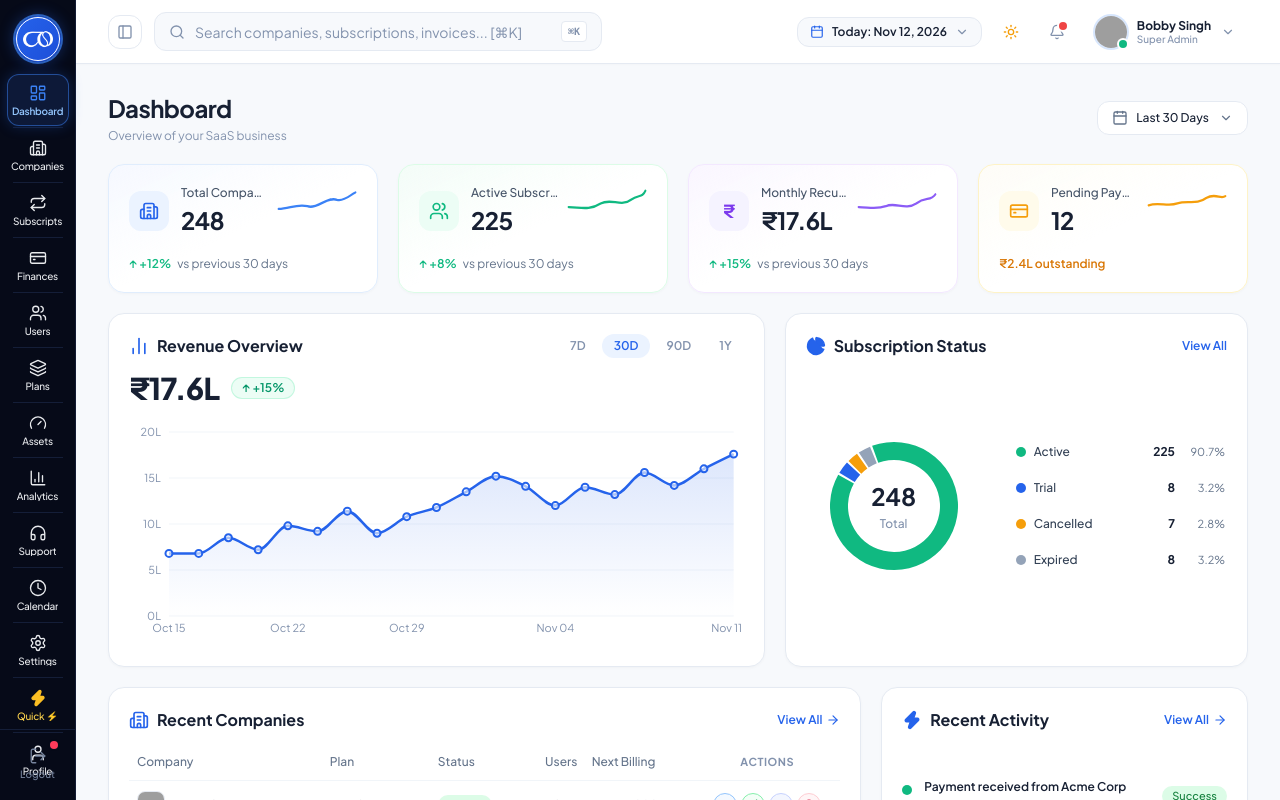
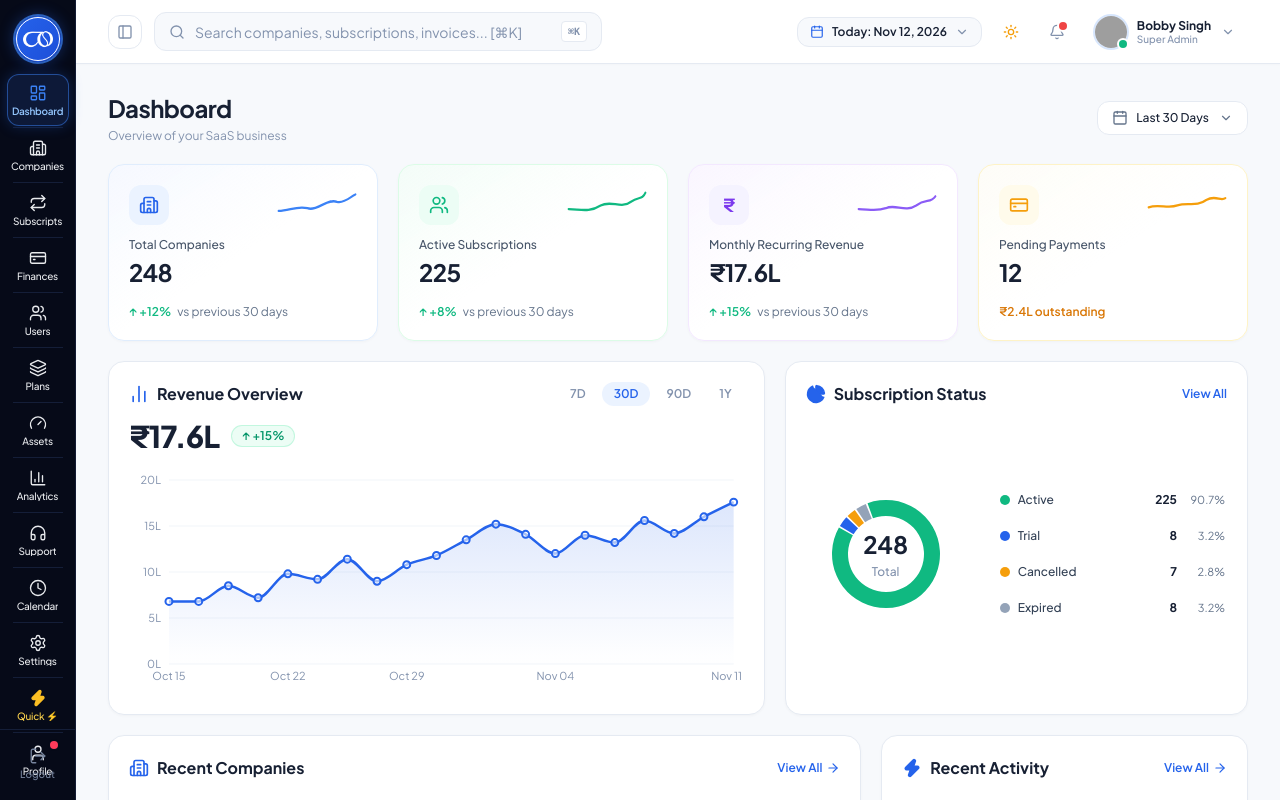
Before and after one commit to bhartijaiswal-codeflies/pulse-crm, a React (Vite) app: page / in a window 1280 px wide. Built offline with nearby package versions, Linux system fonts and the light colour scheme; grey boxes are pictures that could not be loaded.

Commit message:
fix(dashboard): refine stat cards layout, prevent legend text truncation, and expand recent companies table width

```diff
--- a/src/components/dashboard/StatCards.jsx
+++ b/src/components/dashboard/StatCards.jsx
@@ -111,28 +111,26 @@ export const StatCards = () => {
           onClick={card.onClick}
           className={`rounded-2xl p-4 sm:p-5 border ${card.bgClass} shadow-[0_1px_3px_rgba(0,0,0,0.03)] hover:shadow-md transition-all duration-200 cursor-pointer flex flex-col justify-between overflow-hidden relative`}
         >
-          {/* Top Row: Icon + Title & Value on Left, Sparkline on Right */}
-          <div className="flex items-start justify-between gap-2">
-            <div className="flex items-center gap-2.5 sm:gap-3 min-w-0 flex-1">
-              {card.icon}
-              <div className="min-w-0">
-                <p className="text-xs font-medium text-[#475569] dark:text-slate-400 leading-tight truncate" title={card.title}>
-                  {card.title}
-                </p>
-                <h3 className="text-2xl font-bold text-[#172033] dark:text-white mt-1 tracking-tight">
-                  {card.value}
-                </h3>
-              </div>
-            </div>
-
-            {/* Sparkline curve */}
-            <div className="flex-shrink-0 pt-0.5 overflow-hidden">
+          {/* Top Row: Icon on left, Sparkline on right */}
+          <div className="flex items-center justify-between">
+            {card.icon}
+            <div className="flex-shrink-0">
               {card.sparkline}
             </div>
           </div>
 
+          {/* Middle: Title & Value */}
+          <div className="mt-3">
+            <p className="text-xs font-medium text-[#475569] dark:text-slate-400 leading-tight">
+              {card.title}
+            </p>
+            <h3 className="text-2xl font-bold text-[#172033] dark:text-white mt-1 tracking-tight">
+              {card.value}
+            </h3>
+          </div>
+
           {/* Bottom Row: Percentage & Subtitle */}
-          <div className="mt-4 pt-1 flex items-center text-xs whitespace-nowrap overflow-hidden">
+          <div className="mt-3 pt-1 flex items-center text-xs">
             {card.growth ? (
               <>
                 <span className={`${card.trendColor} font-semibold flex items-center gap-0.5 flex-shrink-0`}>
--- a/src/components/dashboard/SubscriptionChart.jsx
+++ b/src/components/dashboard/SubscriptionChart.jsx
@@ -34,9 +34,9 @@ export const SubscriptionChart = () => {
       </div>
 
       {/* Donut and Legend row */}
-      <div className="flex flex-col sm:flex-row items-center justify-between gap-4 lg:gap-3 xl:gap-5 my-auto pt-2">
+      <div className="flex flex-col sm:flex-row items-center justify-between gap-3 sm:gap-4 xl:gap-5 my-auto pt-2">
         {/* Donut Chart with Center Total */}
-        <div className="relative w-36 h-36 sm:w-40 sm:h-40 xl:w-44 xl:h-44 flex-shrink-0 flex items-center justify-center cursor-pointer" onClick={() => navigate('/subscriptions')}>
+        <div className="relative w-32 h-32 sm:w-36 sm:h-36 xl:w-40 xl:h-40 flex-shrink-0 flex items-center justify-center cursor-pointer" onClick={() => navigate('/subscriptions')}>
           <ResponsiveContainer width="100%" height="100%">
             <PieChart>
               <Tooltip
@@ -57,8 +57,8 @@ export const SubscriptionChart = () => {
                 data={STATUS_DATA}
                 cx="50%"
                 cy="50%"
-                innerRadius={46}
-                outerRadius={64}
+                innerRadius={38}
+                outerRadius={54}
                 paddingAngle={2}
                 dataKey="value"
                 startAngle={110}
@@ -94,18 +94,18 @@ export const SubscriptionChart = () => {
               className="flex items-center justify-between gap-2 text-xs font-medium p-1 sm:p-1.5 -mx-1 rounded-xl hover:bg-slate-50 transition-colors cursor-pointer group"
               title={`View ${item.name} subscriptions`}
             >
-              <div className="flex items-center gap-2 min-w-0">
+              <div className="flex items-center gap-2">
                 <span
                   className="w-2.5 h-2.5 rounded-full flex-shrink-0"
                   style={{ backgroundColor: item.color }}
                 />
-                <span className="text-[#334155] group-hover:text-blue-600 transition-colors font-medium truncate">
+                <span className="text-[#334155] group-hover:text-blue-600 transition-colors font-medium whitespace-nowrap">
                   {item.name}
                 </span>
               </div>
-              <div className="flex items-center gap-2 sm:gap-3 text-right flex-shrink-0">
+              <div className="flex items-center gap-2.5 sm:gap-3 text-right flex-shrink-0">
                 <span className="font-bold text-[#172033] min-w-[20px] text-right">{item.value}</span>
-                <span className="text-[#64748B] min-w-[38px] text-right text-[11px] font-normal">{item.percentage}</span>
+                <span className="text-[#64748B] min-w-[36px] text-right text-[11px] font-normal">{item.percentage}</span>
               </div>
             </div>
           ))}
--- a/src/pages/Dashboard.jsx
+++ b/src/pages/Dashboard.jsx
@@ -114,10 +114,10 @@ export const Dashboard = () => {
 
       {/* 3. Bottom Row: Recent Companies & Recent Activity */}
       <div className="grid grid-cols-1 lg:grid-cols-12 gap-5 items-stretch">
-        <div className="lg:col-span-7 xl:col-span-8">
+        <div className="lg:col-span-8">
           <RecentCompanies />
         </div>
-        <div className="lg:col-span-5 xl:col-span-4">
+        <div className="lg:col-span-4">
           <RecentActivity />
         </div>
       </div>
```
